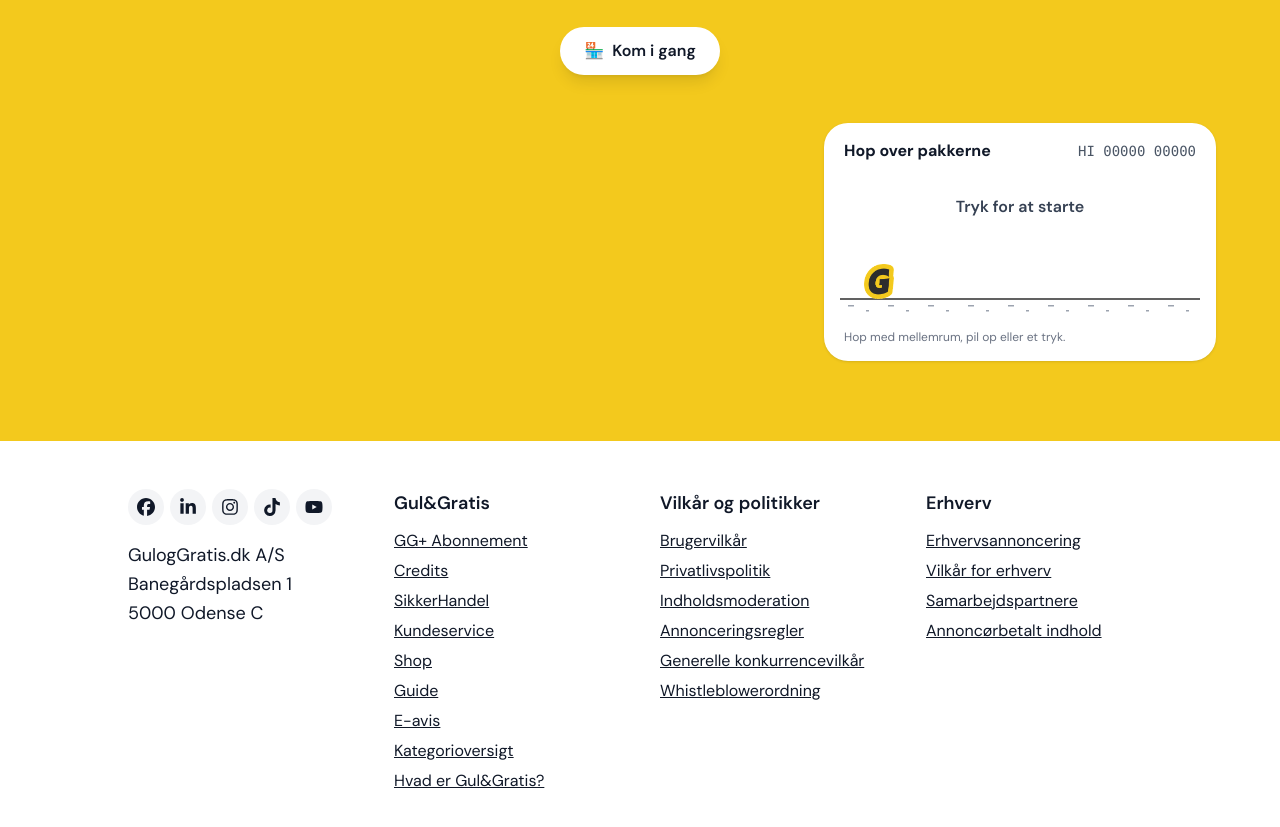
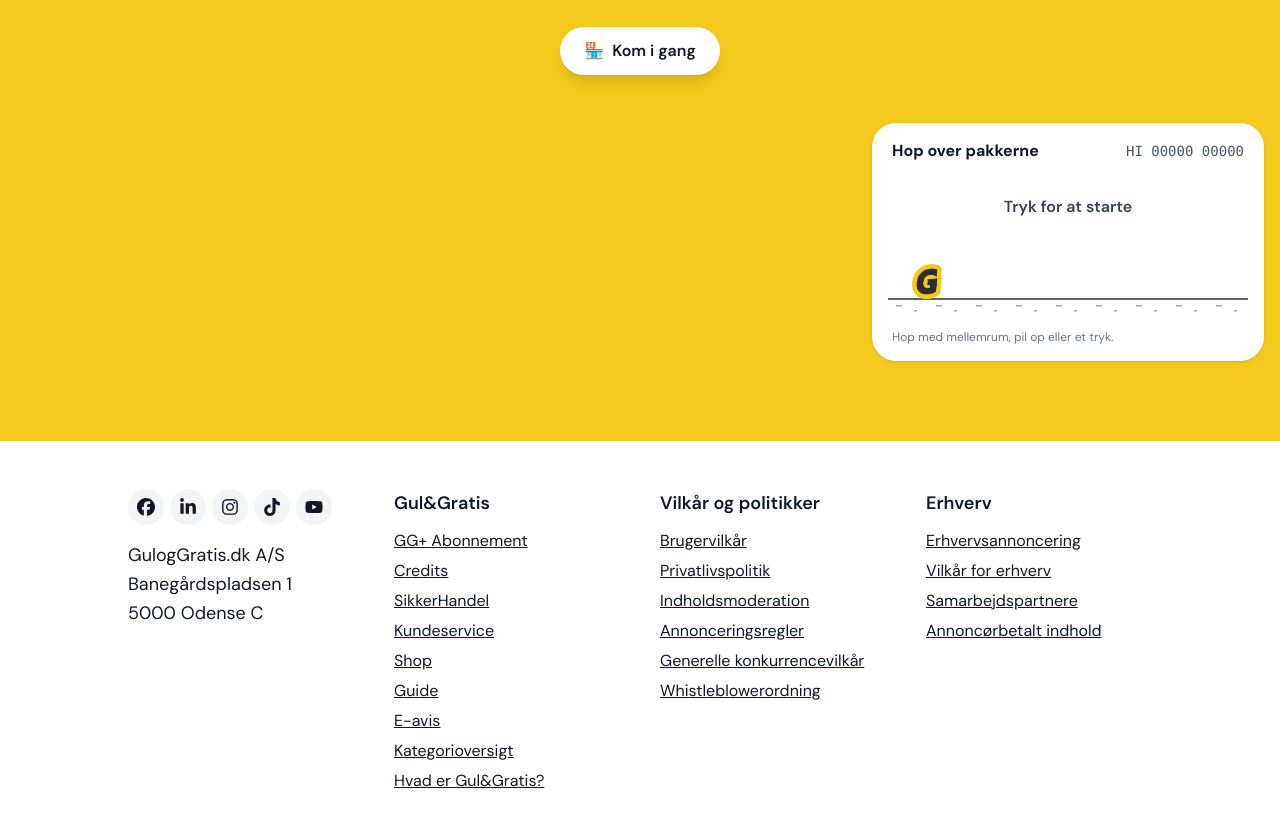
Before and after one commit to khojgaardkroyer-stack/guloggartis, a React (Vite) app: page / in a window 1280 px wide. Shown: the part 1340-2167 px from the top of the page. Built offline with nearby package versions, Linux system fonts and the light colour scheme.

Commit message:
Move game to the right edge
Co-Authored-By: Claude Opus 5.5 <noreply@anthropic.com>
Claude-Session: https://claude.ai/code/session_01Daou4s8jKBJt4T1tELkRRS

```diff
--- a/src/App.tsx
+++ b/src/App.tsx
@@ -53,7 +53,7 @@ function App() {
             </a>
           </div>
         </div>
-        <div className="relative mx-auto mt-12 flex max-w-6xl justify-center lg:justify-end">
+        <div className="relative mt-12 flex justify-center sm:justify-end">
           <GGame />
         </div>
         <FaqDrawer title="Ofte stillede spørgsmål" faqs={faqs} />
```
